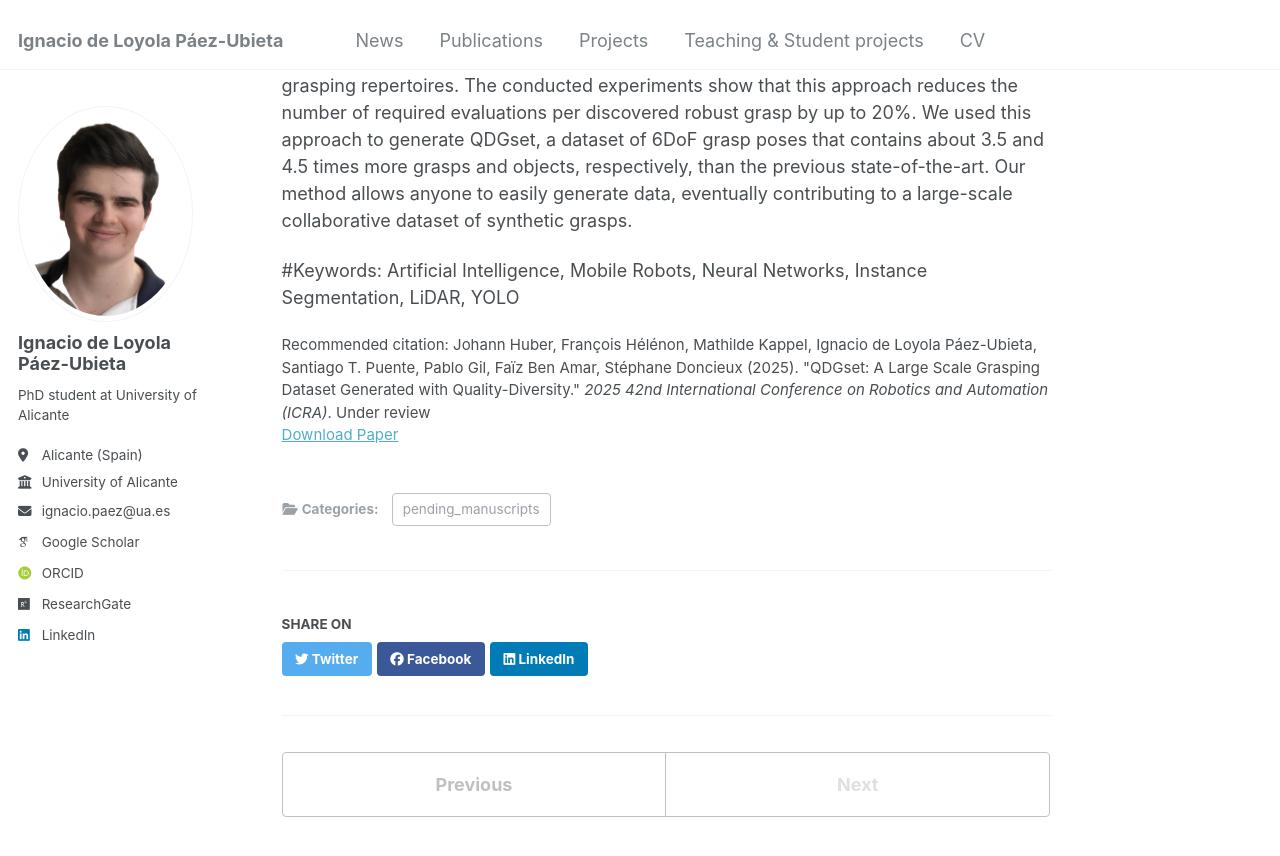
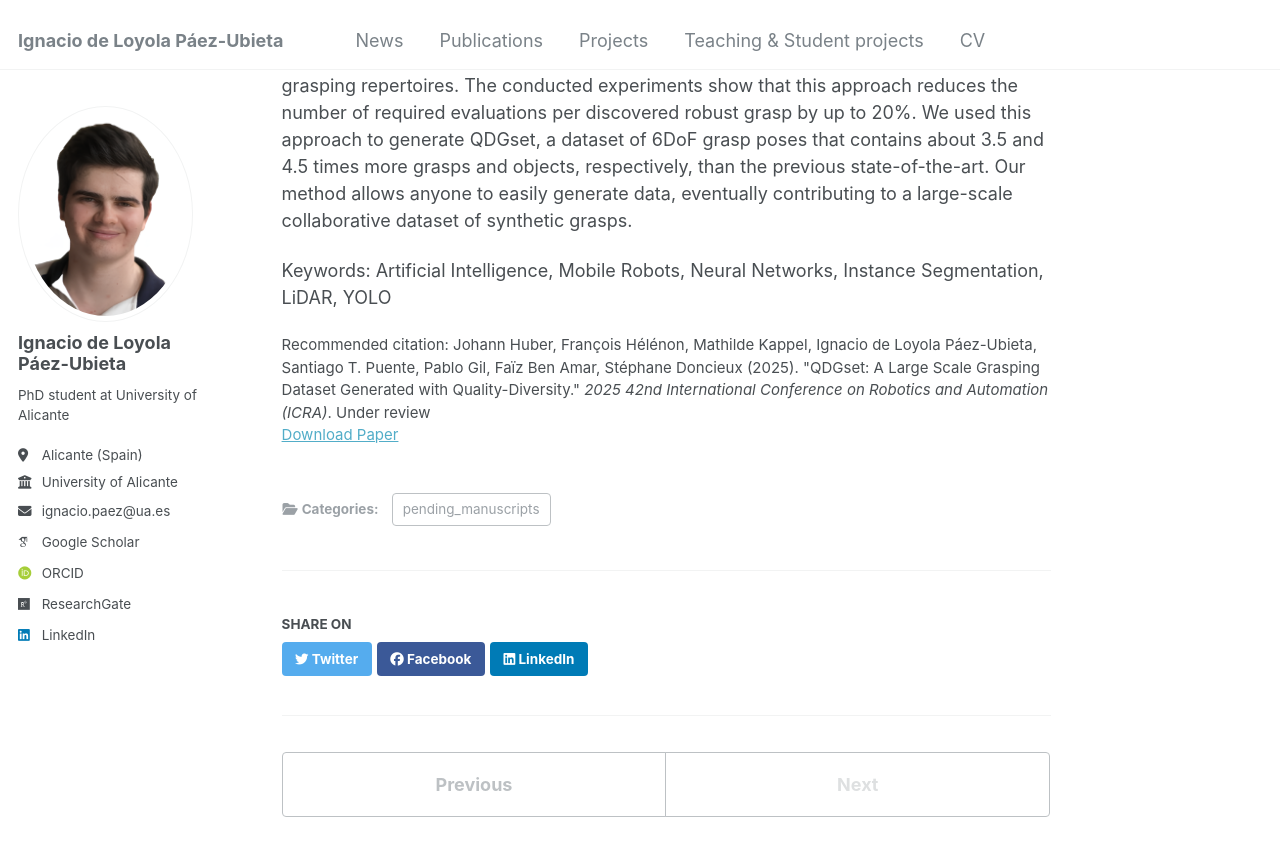
Before and after one commit to ignpaub/ignpaub.github.io, a Jekyll site: the page built from _publications/2025-P2-QDGset_A_Large_Scale_Grasping_Dataset_Generated_with_Quality_Diversity.md, in a window 1280 px wide and 900 px high, scrolled down 402 px. Shown: the top 856 px of the window. Built offline with Jekyll 4.4.1, drawn with Linux system fonts in a browser that asks for light colours; some web fonts are replaced; part of the change alters nothing that is shown.

```diff
--- a/_publications/2025-P2-QDGset_A_Large_Scale_Grasping_Dataset_Generated_with_Quality_Diversity.md
+++ b/_publications/2025-P2-QDGset_A_Large_Scale_Grasping_Dataset_Generated_with_Quality_Diversity.md
@@ -12,4 +12,4 @@ citation: "Johann Huber, François Hélénon, Mathilde Kappel, Ignacio de Loyola
 
 Recent advances in AI have led to significant results in robotic learning, but skills like grasping remain partially solved. Many recent works exploit synthetic grasping datasets to learn to grasp unknown objects. However, those datasets were generated using simple grasp sampling methods using priors. Recently, Quality-Diversity (QD) algorithms have been proven to make grasp sampling significantly more efficient. In this work, we extend QDG-6DoF, a QD framework for generating object-centric grasps, to scale up the production of synthetic grasping datasets. We propose a data augmentation method that combines the transformation of object meshes with transfer learning from previous grasping repertoires. The conducted experiments show that this approach reduces the number of required evaluations per discovered robust grasp by up to 20%. We used this approach to generate QDGset, a dataset of 6DoF grasp poses that contains about 3.5 and 4.5 times more grasps and objects, respectively, than the previous state-of-the-art. Our method allows anyone to easily generate data, eventually contributing to a large-scale collaborative dataset of synthetic grasps.
 
-#Keywords: Artificial Intelligence, Mobile Robots, Neural Networks, Instance Segmentation, LiDAR, YOLO
+Keywords: Artificial Intelligence, Mobile Robots, Neural Networks, Instance Segmentation, LiDAR, YOLO
```
